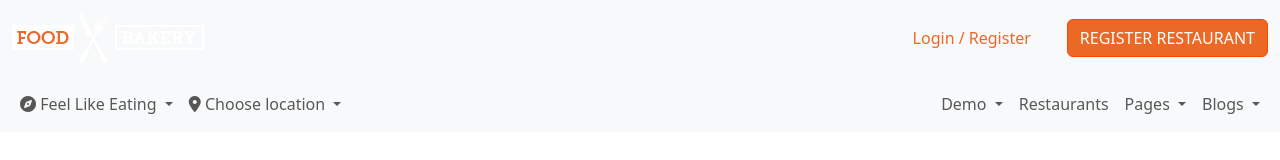
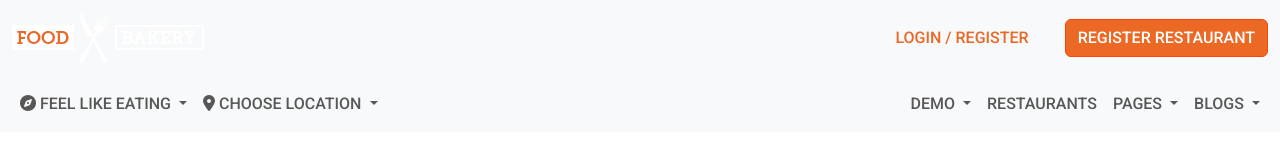
Before and after one commit to abdullah-al-mohammad/Mexican-Restaurant, a plain HTML site: page index.html in a window 1280 px wide. Drawn offline with nearby package versions, Linux system fonts and the light colour scheme.

Commit message:
navbar dropdown hover and fon style change

```diff
--- a/css/style.css
+++ b/css/style.css
@@ -1,5 +1,10 @@
 /* global site */
-
+body{
+    font-family: 'Roboto', sans-serif !important;
+}
+.font-upperCase{
+    text-transform: uppercase !important;
+}
 
 /* navbar */
 #navbar .btn-primary{
@@ -15,9 +20,13 @@
     background-color: white;
     color: orangered;
 }
+#navbar ul li{
+    font-size: small !important;
+}
 #navbar2 .nav-link:focus, .nav-link:hover{
     color: orangered !important;
 }
-#navbar2 .dropdown .nav-item .dropdown-menu:hover .show{
+#navbar2 .demo .nav-item:hover .dropdown-menu {
     display: block !important;
+    right: 20px;
 }
--- a/index.html
+++ b/index.html
@@ -5,11 +5,15 @@
     <meta name="viewport" content="width=device-width, initial-scale=1.0">
     <title>Mexican Restaurant</title>
     <link rel="stylesheet" href="./css/style.css">
+    <!-- google font -->
+    <link rel="preconnect" href="https://fonts.googleapis.com">
+    <link rel="preconnect" href="https://fonts.gstatic.com" crossorigin>
+    <link href="https://fonts.googleapis.com/css2?family=Roboto:wght@500&display=swap" rel="stylesheet">
     <!-- bootStrap -->
     <link href="https://cdn.jsdelivr.net/npm/bootstrap@5.3.2/dist/css/bootstrap.min.css" rel="stylesheet" integrity="sha384-T3c6CoIi6uLrA9TneNEoa7RxnatzjcDSCmG1MXxSR1GAsXEV/Dwwykc2MPK8M2HN" crossorigin="anonymous">
 </head>
 <header>
-    <nav id="navbar" class="navbar navbar-expand-lg bg-body-tertiary">
+    <nav id="navbar" class="navbar navbar-expand-lg bg-body-tertiary text-uppercase">
         <div class="container-fluid">
           <a class="navbar-brand" href="#"><img src="./images/logo.png" alt=""></a>
           <button class="navbar-toggler" type="button" data-bs-toggle="collapse" data-bs-target="#navbarSupportedContent" aria-controls="navbarSupportedContent" aria-expanded="false" aria-label="Toggle navigation">
@@ -39,7 +43,7 @@
               </li> -->
             </ul>
             <div class="d-flex me-3">
-                <button class="btn btn-primary" type="button" data-bs-toggle="offcanvas" data-bs-target="#offcanvasTop" aria-controls="offcanvasTop">Login / Register</button>
+                <button class="btn btn-primary text-uppercase" type="button" data-bs-toggle="offcanvas" data-bs-target="#offcanvasTop" aria-controls="offcanvasTop">Login / Register</button>
 
                 <div class="offcanvas offcanvas-top" tabindex="-1" id="offcanvasTop" aria-labelledby="offcanvasTopLabel">
                   <div class="offcanvas-header">
@@ -65,7 +69,7 @@
           <div class="collapse navbar-collapse" id="navbarSupportedContent">
             <ul class="navbar-nav me-auto mb-2 mb-lg-0">
               <li class="nav-item dropdown">
-                <a class="nav-link dropdown-toggle" href="#" role="button" data-bs-toggle="dropdown" aria-expanded="false"> <i class="fa-solid fa-compass"></i>
+                <a class="nav-link dropdown-toggle text-uppercase" href="#" role="button" data-bs-toggle="dropdown" aria-expanded="false"> <i class="fa-solid fa-compass"></i>
                     Feel Like Eating
                   </a>
                 <ul class="dropdown-menu">
@@ -76,7 +80,7 @@
                   </ul>
               </li>
               <li class="nav-item dropdown">
-                <a class="nav-link dropdown-toggle" href="#" role="button" data-bs-toggle="dropdown" aria-expanded="false"><i class="fa-solid fa-location-dot"></i>
+                <a class="nav-link dropdown-toggle text-uppercase" href="#" role="button" data-bs-toggle="dropdown" aria-expanded="false"><i class="fa-solid fa-location-dot"></i>
                     Choose location
                 </a>
                 <ul class="dropdown-menu">
@@ -87,10 +91,10 @@
                 </ul>
               </li>
             </ul>
-            <div class="d-flex" role="search">
+            <div class="d-flex demo">
                 <ul class="navbar-nav me-auto mb-2 mb-lg-0">
                     <li class="nav-item dropdown">
-                        <a class="nav-link dropdown-toggle" href="#" role="button" data-bs-toggle="dropdown" aria-expanded="false">
+                        <a class="nav-link dropdown-toggle text-uppercase" href="#" role="button" data-bs-toggle="dropdown" aria-expanded="false">
                             Demo
                         </a>
                         <ul class="dropdown-menu">
@@ -101,10 +105,10 @@
                         </ul>
                     </li>
                     <li class="nav-item">
-                      <a class="nav-link" href="#">Restaurants</a>
+                      <a class="nav-link text-uppercase" href="#">Restaurants</a>
                     </li>
                     <li class="nav-item dropdown">
-                      <a class="nav-link dropdown-toggle" href="#" role="button" data-bs-toggle="dropdown" aria-expanded="false">
+                      <a class="nav-link dropdown-toggle text-uppercase" href="#" role="button" data-bs-toggle="dropdown" aria-expanded="false">
                         Pages
                       </a>
                       <ul class="dropdown-menu">
@@ -115,7 +119,7 @@
                       </ul>
                     </li>
                     <li class="nav-item">
-                        <a class="nav-link dropdown-toggle" href="#" role="button" data-bs-toggle="dropdown" aria-expanded="false">
+                        <a class="nav-link dropdown-toggle text-uppercase" href="#" role="button" data-bs-toggle="dropdown" aria-expanded="false">
                             Blogs
                         </a>
                         <ul class="dropdown-menu">
```
